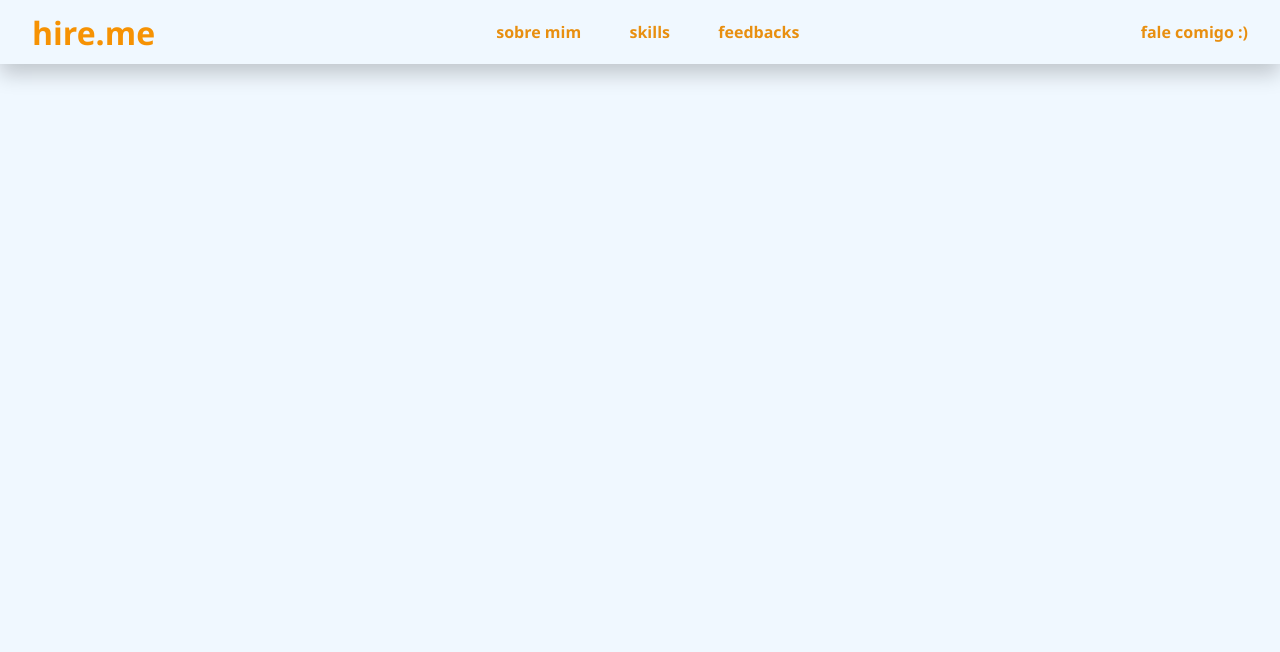
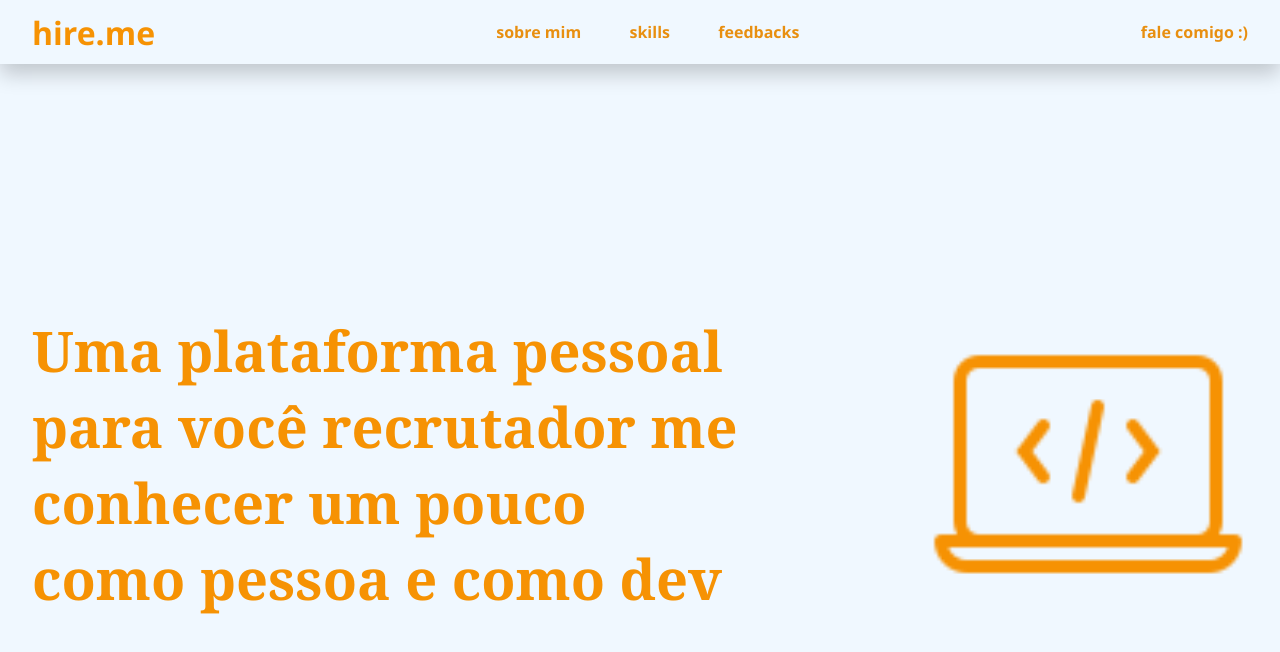
Before and after one commit to manoelrochawlf/hire_me, a React (Vite) app: page / in a window 1280 px wide. Shown: the top 652 px of the page. Built offline with nearby package versions, Linux system fonts and the light colour scheme.

Commit message:
feat(Home): implement homepage

```diff
--- a/src/pages/Home/index.jsx
+++ b/src/pages/Home/index.jsx
@@ -1,8 +1,13 @@
 import React from "react";
+import { Container, CodeIcon, LeadText } from "./styles";
+import code from "../../assets/icons/code.png"
 
 const Home = () => {
     return (
-        <div></div>
+        <Container>
+            <LeadText>Uma plataforma pessoal para você recrutador me conhecer um pouco como pessoa e como dev</LeadText>
+            <CodeIcon src={code} alt="code"/>
+        </Container>
      );
 }
 
--- a/src/pages/Home/styles.js
+++ b/src/pages/Home/styles.js
@@ -1 +1,87 @@
 import styled from "styled-components";
+
+export const Container = styled.div`
+    display: flex;
+    align-items: center;
+    justify-content: space-between;
+    padding: 0rem 2rem;
+    width: 100%;
+    height: 100vh;
+    & > * {
+    opacity: 0;
+    transform: translateX(-100%);
+    animation: fadeInRight 0.8s ease-out forwards;
+  }
+
+  & > *:nth-child(2) {
+    animation-delay: 0.2s;
+  }
+
+  & > *:nth-child(3) {
+    animation-delay: 0.4s;
+  }
+
+  @keyframes fadeInRight {
+    from {
+      opacity: 0;
+      transform: translateX(-100%);
+    }
+    to {
+      opacity: 1;
+      transform: translateX(0%);
+    }
+  }
+  @media (max-width: 1200px) {
+    flex-direction: column;
+    width: 100%;
+    height: 35rem;
+    align-items: center;
+    justify-content: space-evenly;
+  }
+  @media (max-width: 768px) {
+    flex-direction: column;
+    width: 100%;
+    height: 30rem;
+    align-items: center;
+    justify-content: space-evenly;
+  }
+  @media (max-width: 468px) {
+    flex-direction: column;
+    width: 100%;
+    height: 30rem;
+    align-items: center;
+    justify-content: space-evenly;
+  }
+
+`
+export const LeadText = styled.h1`
+    font-family: Georgia, 'Times New Roman', Times, serif;
+    font-size: 3.5rem;
+    color: #f69203;
+    word-break: break-word;
+    width: 45rem;
+    @media (max-width: 1200px) {
+    font-size: 2.5rem;
+  }
+    @media (max-width: 768px) {
+    font-size: 1.5rem;
+    width: 30rem;
+    padding: 0rem 4rem;
+  }
+  @media (max-width: 468px) {
+
+  }
+`
+
+export const CodeIcon = styled.img`
+    width: 20rem;
+    height: 20rem;
+    @media (max-width: 1200px) {
+    width: 15rem;
+    height: 15rem;
+  }
+    @media (max-width: 768px) {
+        width: 10rem;
+        height: 10rem;
+  }
+`
```
